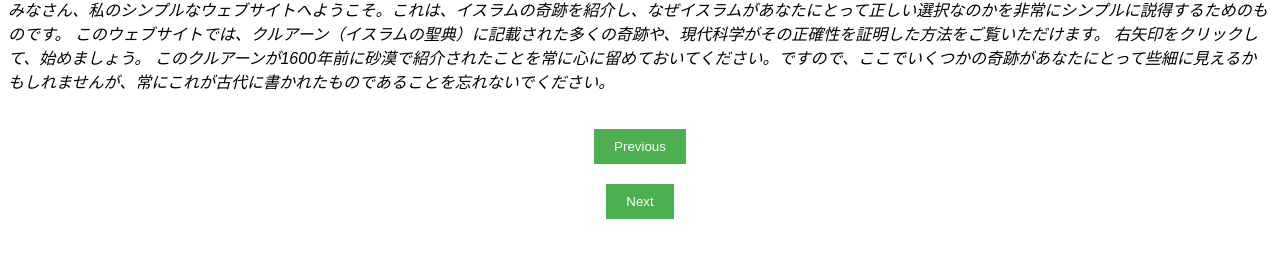
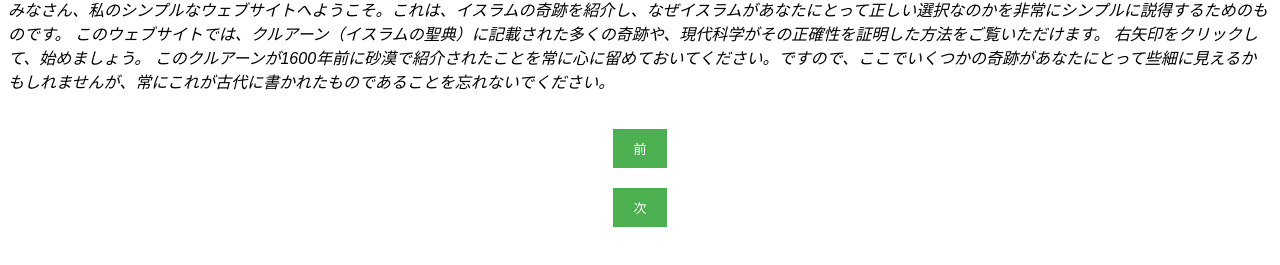
Before and after one commit to elsammak/IslamMiracles, a plain HTML site: page index.html in a window 1280 px wide. Shown: the part 83-348 px from the top of the page. Drawn offline with Linux system fonts and the light colour scheme.

Commit message:
Update index.html

```diff
--- a/index.html
+++ b/index.html
@@ -1,14 +1,14 @@
 <!DOCTYPE html>
 <html>
 <head>
-  <title>Image Gallery</title>
+  <title>イスラム教の奇跡</title>
   <link rel="stylesheet" href="style.css">
 </head>
 <body>
   <img id="gallery-image" src="" alt="Gallery Image">
   <p id="gallery-text"></p>
-  <button id="prev-button">Previous</button>
-  <button id="next-button">Next</button>
+  <button id="prev-button">前</button>
+  <button id="next-button">次</button>
   <script src="script.js"></script>
 </body>
 </html>
```
